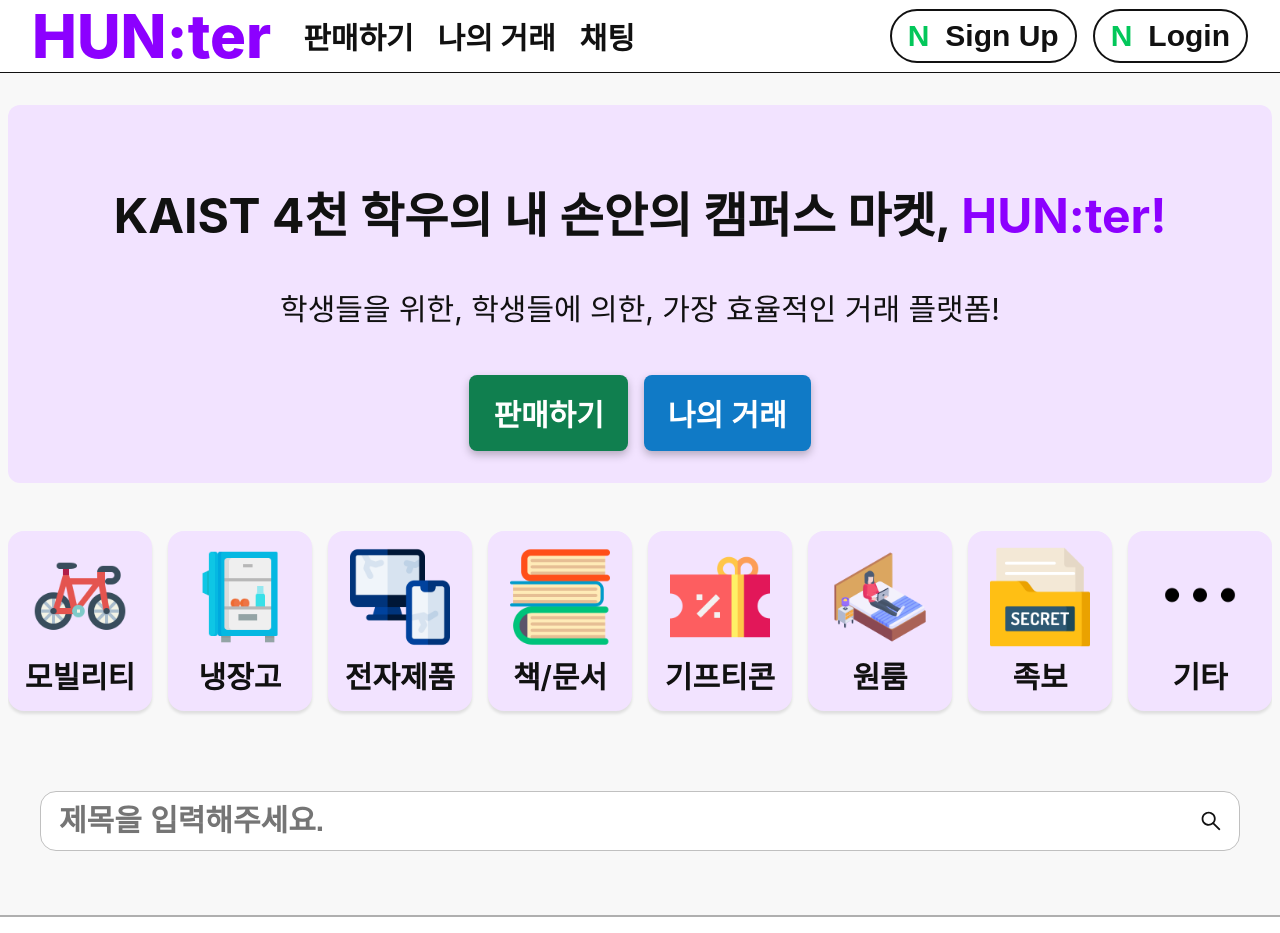
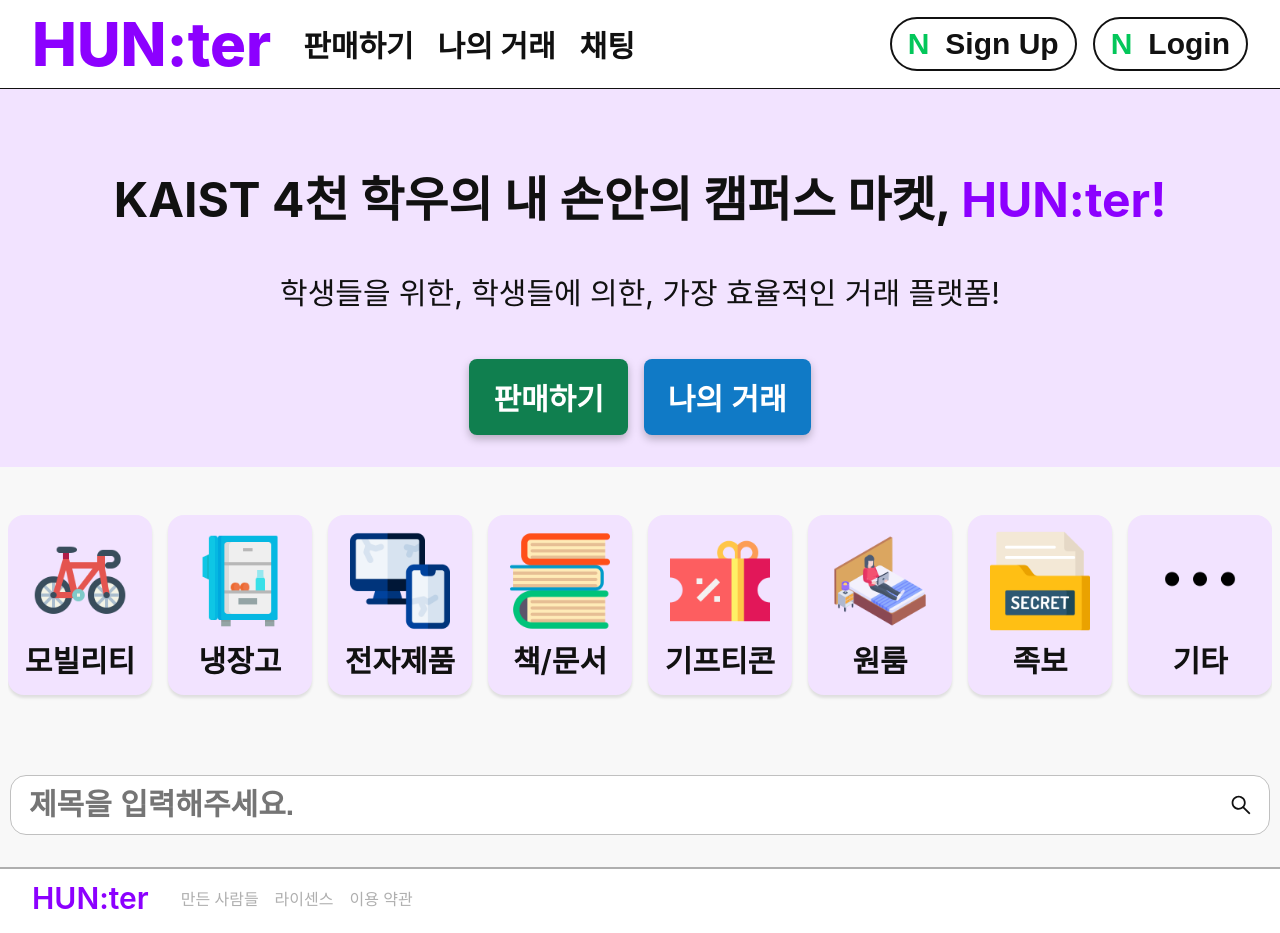
Before and after one commit to Inha02/hunter, a React (Create React App) app in the folder frontend/: page / in a window 1280 px wide. Shown: the top 933 px of the page. Built offline with nearby package versions, Linux system fonts and the light colour scheme.

Commit message:
item bug fix

```diff
--- a/frontend/src/components/Footer/Footer.styles.ts
+++ b/frontend/src/components/Footer/Footer.styles.ts
@@ -10,6 +10,7 @@
   border-top: 2px solid ${(props) => props.theme.colors.gray[400]};
   padding: 0 32px;
   box-sizing: border-box;
+  margin-top: auto;
 `;
 
 // 로고 스타일
--- a/frontend/src/components/Header/Header.styles.ts
+++ b/frontend/src/components/Header/Header.styles.ts
@@ -6,7 +6,7 @@
   display: flex;
   justify-content: space-between;
   align-items: center;
-  padding: 0px 32px;
+  padding: 8px 32px;
   background-color: ${(props) => props.theme.colors.white};
   border-bottom: 1px solid ${(props) => props.theme.colors.black};
   box-sizing: border-box;
--- a/frontend/src/components/Merchandise/Merchandise.styles.ts
+++ b/frontend/src/components/Merchandise/Merchandise.styles.ts
@@ -64,7 +64,7 @@
   color: ${({ theme }) => theme.colors.gray[600]};
   font-size: ${({ theme }) => theme.typography.T4.size};
   font-weight: ${({ theme }) => theme.typography.T4.weight};
-  background: ${({ theme }) => theme.colors.gray[100]};
+  background: ${({ theme }) => theme.colors.gray[200]};
   border-radius: 8px;
 `;
 
--- a/frontend/src/pages/Content.tsx
+++ b/frontend/src/pages/Content.tsx
@@ -115,6 +115,7 @@
   background-color: ${({ theme }) => theme.colors.gray[100]};
   width: 100%; /* 전체 너비를 차지 */
   min-width: 960px; /* 추가: 최소 너비 제한 */
+  min-height: 100vh;
 `;
 
 const SharedContainer = styled.div`
--- a/frontend/src/pages/Home.tsx
+++ b/frontend/src/pages/Home.tsx
@@ -14,6 +14,7 @@
 
   return (
     <HomeWrapper>
+      <HeaderIntroWrapper>
         <Header />
 
         {/* Intro Section */}
@@ -29,17 +30,19 @@
             <ActionButton color="blue">나의 거래</ActionButton>
           </ButtonWrapper>
         </IntroSection>
+      </HeaderIntroWrapper>
 
+      <SharedContainer>
         {/* Navigation */}
         <Navigation
           clickedCategory={clickedCategory}
           onCategoryChange={handleCategoryChange}
         />
-
         {/* Search Tab */}
         <SearchSection>
           <SearchTab onSearch={() => {}} />
         </SearchSection>
+      </SharedContainer>
 
       <Footer />
     </HomeWrapper>
@@ -58,13 +61,20 @@
   min-height: 100vh;
 `;
 
+const HeaderIntroWrapper = styled.div`
+  display: flex;
+  flex-direction: column;
+  align-items: center;
+  background-color: ${({ theme }) => theme.colors.purple[100]};
+  width: 100%;
+`;
+
 const IntroSection = styled.section`
   display: flex;
   flex-direction: column;
   align-items: center;
   text-align: center;
   padding: 32px;
-  background-color: ${({ theme }) => theme.colors.purple[100]};
   border-radius: 12px;
   width: 100%;
   max-width: 1200px;
@@ -118,7 +128,14 @@
   display: flex;
   justify-content: center;
   align-items: center;
-  padding: 32px;
   width: 100%;
-  max-width: 1200px;
 `;
+
+const SharedContainer = styled.div`
+  display: flex;
+  flex-direction: column;
+  width: 100%; /* 화면 전체 너비 */
+  max-width: 1264px; /* 최대 너비를 지정 */
+  margin: 0 auto; /* 가운데 정렬 */
+  gap: 64px;
+`;
```
Lines whose indentation alone changed are shown as unchanged.
